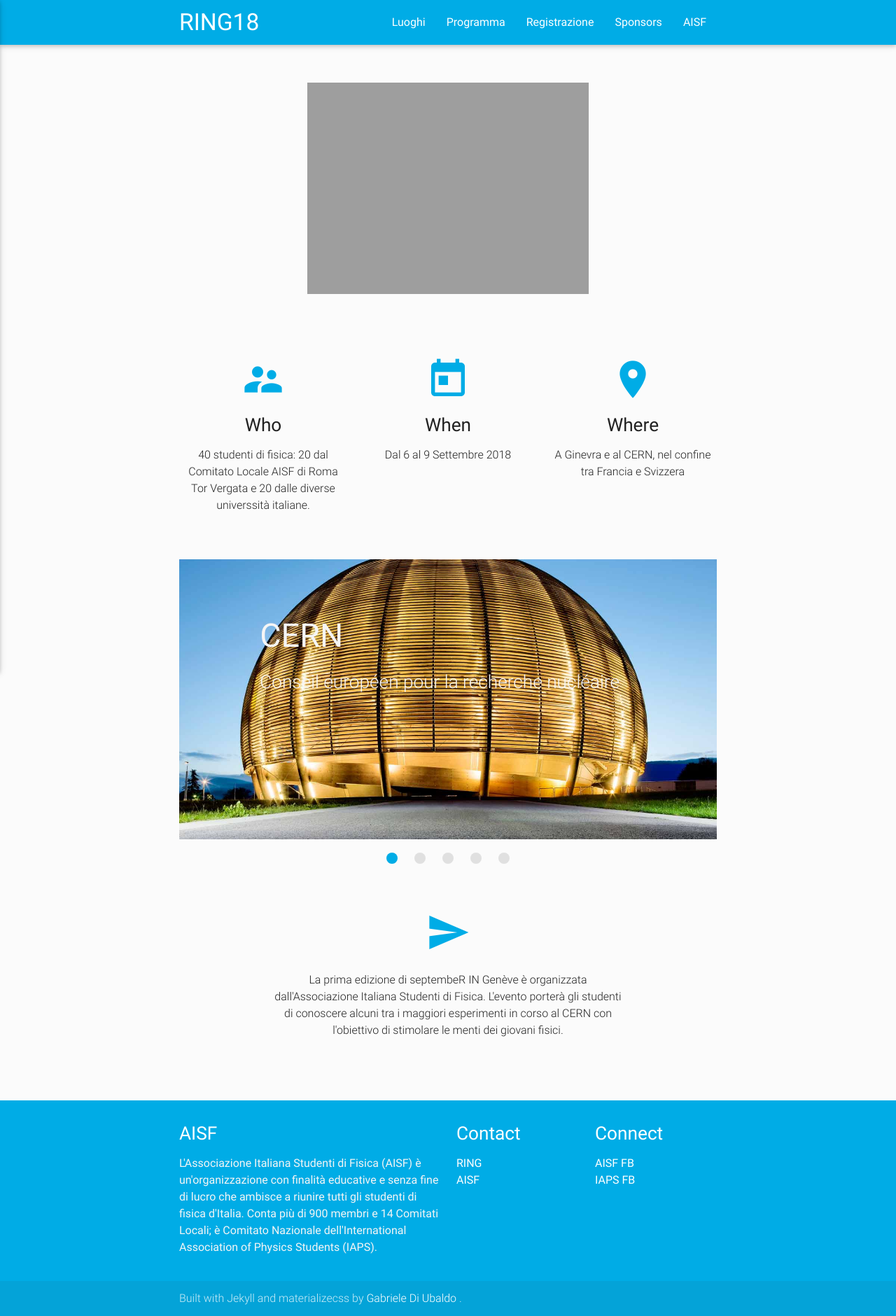
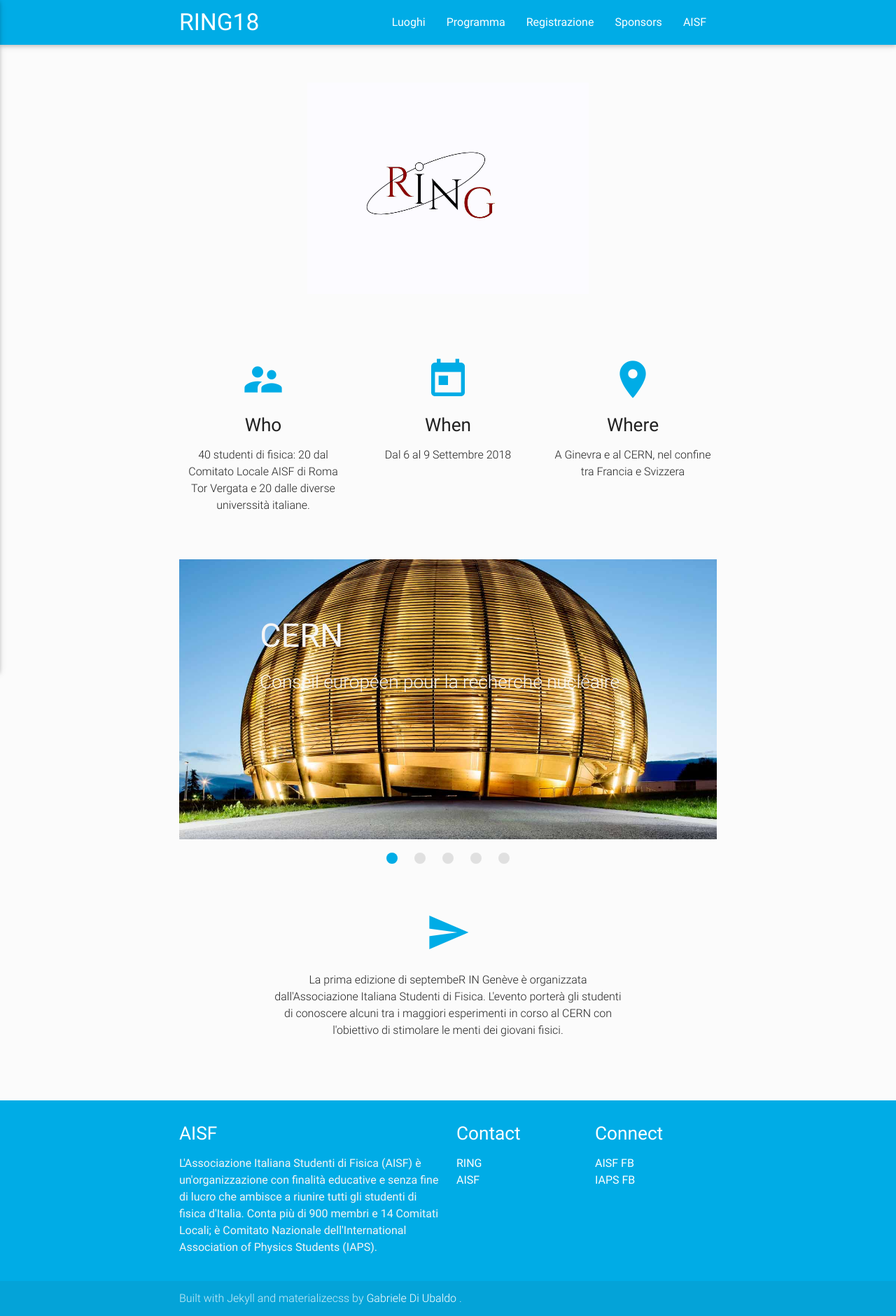
Before and after one commit to ai-sf/ring18, a Jekyll site: the page built from index.html, in a window 1280 px wide. Shown: the whole page at 70% size. Built offline with Jekyll 4.4.1, drawn with Linux system fonts in a browser that asks for light colours; nearby versions of some CDN libraries.

Commit message:
Update home.yml

```diff
--- a/_data/home.yml
+++ b/_data/home.yml
@@ -1,4 +1,4 @@
-banner: img/banner.png
+banner: img/banner.jpg
 
 who: "40 studenti di fisica: 20 dal Comitato Locale AISF di Roma Tor Vergata e 20 dalle diverse universsità italiane."
 
```
